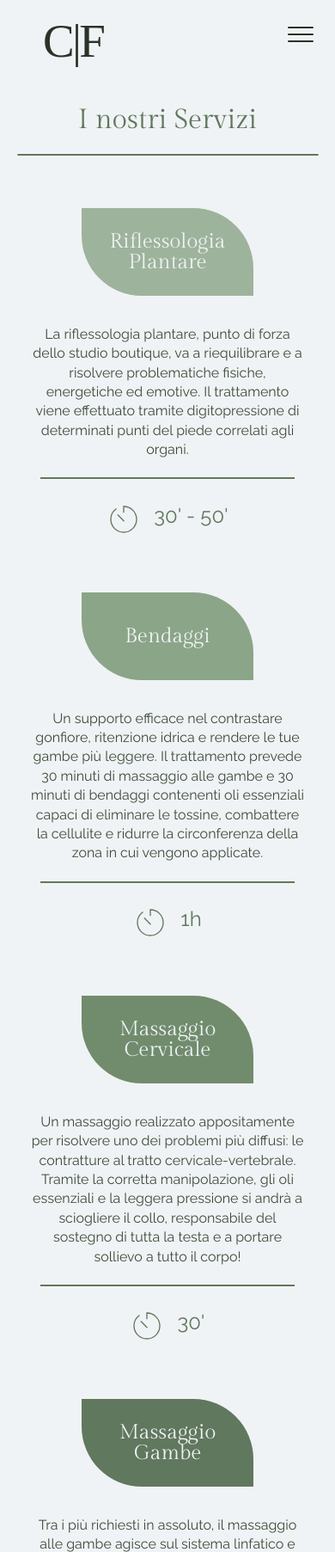
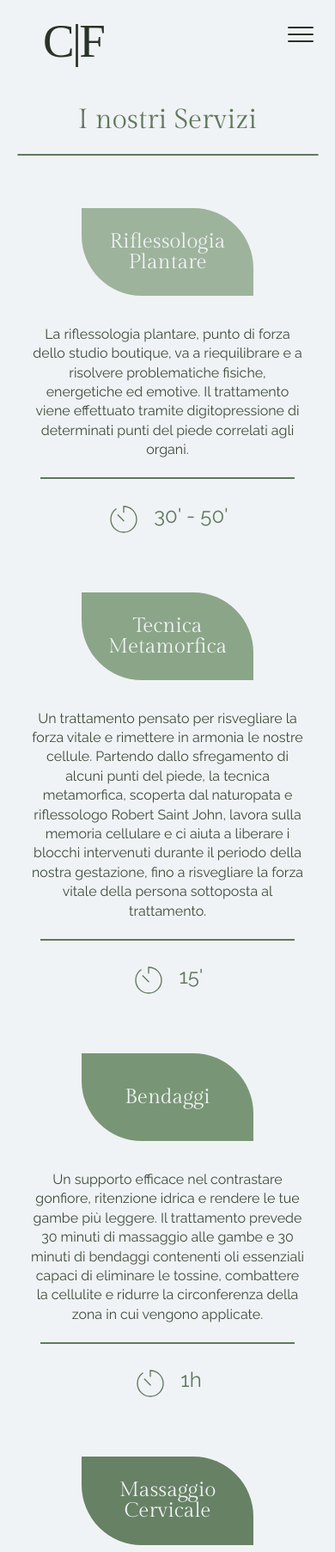
Before and after one commit to martabettoni/CF, a plain HTML site: page servizi.html in a window 390 px wide. Shown: the top 1805 px of the page at 86% size. Drawn offline with Linux system fonts and the light colour scheme; a web font is replaced by a local one.

Commit message:
agggiunta servizio e modifica colori foglie

```diff
--- a/servizi.html
+++ b/servizi.html
@@ -60,7 +60,19 @@
                 </div>
 
                 <div class="slide">
-                  <h3 class="foglia uno-bis">Bendaggi</h3>
+                  <h3 class="foglia due">Tecnica Metamorfica</h3>
+                  <p class="testo">Un trattamento pensato per risvegliare la forza vitale e rimettere in armonia le nostre cellule. Partendo dallo sfregamento di alcuni punti del piede, la tecnica metamorfica, scoperta dal naturopata e riflessologo Robert Saint John, lavora sulla memoria cellulare e ci aiuta a liberare i blocchi intervenuti durante il periodo della nostra gestazione, fino a risvegliare la forza vitale della persona sottoposta al trattamento.</p>
+                  <div class="hidden-line"></div>
+                  <div class="timing">
+                    <div class="line"></div>
+                    <img src="images/timer.svg" alt="time">
+                    <p>15'</p>
+                  </div>
+                </div>
+
+
+                <div class="slide">
+                  <h3 class="foglia tre">Bendaggi</h3>
                   <p class="testo">Un supporto efficace nel contrastare gonfiore, ritenzione idrica e rendere le tue gambe più leggere. Il trattamento prevede 30 minuti di massaggio alle gambe e 30 minuti di bendaggi contenenti oli essenziali capaci di eliminare le tossine, combattere la cellulite e ridurre la circonferenza della zona in cui vengono applicate.</p>
                   <div class="hidden-line"></div>
                   <div class="timing">
@@ -71,7 +83,7 @@
                 </div>
 
                 <div class="slide">
-                  <h3 class="foglia due">Massaggio Cervicale</h3>
+                  <h3 class="foglia quattro">Massaggio Cervicale</h3>
                   <p class="testo">Un massaggio realizzato appositamente per risolvere uno dei problemi più diffusi: le contratture al tratto cervicale-vertebrale. Tramite la corretta manipolazione, gli oli essenziali e la leggera pressione si andrà a sciogliere il collo, responsabile del sostegno di tutta la testa e a portare sollievo a tutto il corpo!</p>
                   <div class="hidden-line"></div>
                   <div class="timing">
@@ -82,7 +94,7 @@
                 </div>
 
                 <div class="slide">
-                  <h3 class="foglia tre">Massaggio Gambe</h3>
+                  <h3 class="foglia cinque">Massaggio Gambe</h3>
                   <p class="testo">Tra i più richiesti in assoluto, il massaggio alle gambe agisce sul sistema linfatico e circolatorio ed è in grado di ridurre i più comuni inestetismi come il gonfiore, la cellulite e la ritenzione idrica. I benefici sono visibili sin dalla prima seduta: gambe più armoniose, leggere e sgonfie. Il trattamento ideale in vista dell’estate!</p>
                   <div class="hidden-line"></div>
                   <div class="timing">
@@ -93,7 +105,7 @@
                 </div>
 
                 <div class="slide">
-                  <h3 class="foglia quattro">Massaggio Kobido</h3>
+                  <h3 class="foglia sei">Massaggio Kobido</h3>
                   <p class="testo">Nato in Giappone, il massaggio Kobido è definito il “massaggio dell’eterna giovinezza”. Realizzato tramite una detersione profonda del viso e la corretta pressione delle mani, stimola l’ossigenazione e la riattivazione della circolazione sanguigna così da innescare una maggior produzione di collagene ed elastina. Il risultato? Un vero e proprio “lifting” naturale!</p>
                   <div class="hidden-line"></div>
                   <div class="timing">
@@ -104,7 +116,7 @@
                 </div>
 
                 <div class="slide">
-                  <h3 class="foglia cinque">Massaggio Relax</h3>
+                  <h3 class="foglia sette">Massaggio Relax</h3>
                   <p class="testo">Una vera e propria esperienza che coinvolge tutti i sensi, una coccola, capace di rigenerare il corpo e rilassare la mente. Il massaggio relax è il massaggio per eccellenza che stimola l’energia dell’organismo e riattiva la circolazione sanguigna e linfatica andando a ridurre gli stati d’ansia e i livelli di stress. Luci soffuse, profumi rilassanti, l’ideale per ritrovare pace e armonia!</p>
                   <div class="hidden-line"></div>
                   <div class="timing">
--- a/styles.css
+++ b/styles.css
@@ -363,11 +363,14 @@ a {color: inherit;}
 
 
 .uno{background-color: #9eb39c;}
-.uno-bis{background-color: #8ba588; padding: 2.6rem 1.2rem}
-.due{background-color: #708c6d;;}
-.tre{background-color: #60785E;}
-.quattro{background-color: #485A46;}
-.cinque{background-color: #3C4B3B;}
+.due{background-color: #8ba588;}
+.tre{background-color: #789675; padding: 2.6rem 1.2rem}
+.quattro{background-color: #678165;}
+.cinque{background-color: #566c54;}
+.sei{background-color: #465744;}
+.sette{background-color: #354233;}
+
+/* colore di partenza: #789675 a intervalli di 14% */
 
 @media (max-width: 768px) {
     .container{width: 100%;}
@@ -382,10 +385,7 @@ a {color: inherit;}
     .timing .line {display: none;}
     .hidden-line {border: 0.8px solid #60785E; width: 80%; margin-top: 0.5rem;}
 
-    .uno-bis{padding: 2.45rem 1.2rem}
-    /* !!SLIDER!! */
-
-
+    .tre{padding: 2.45rem 1.2rem}
 
 }
 
```
